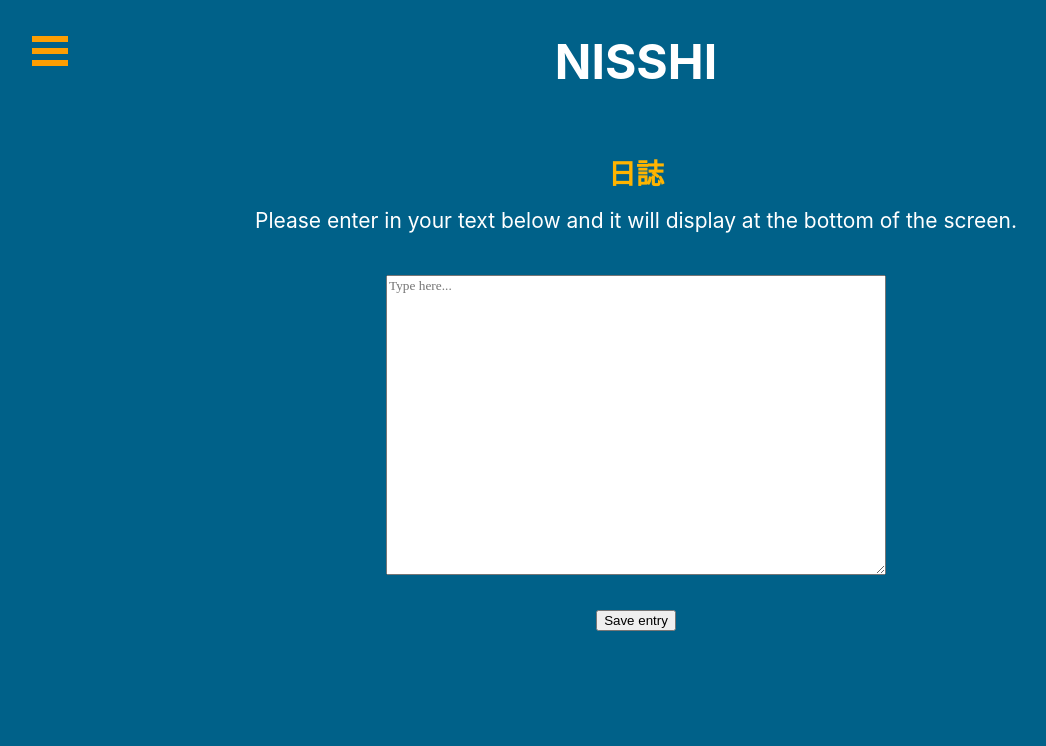
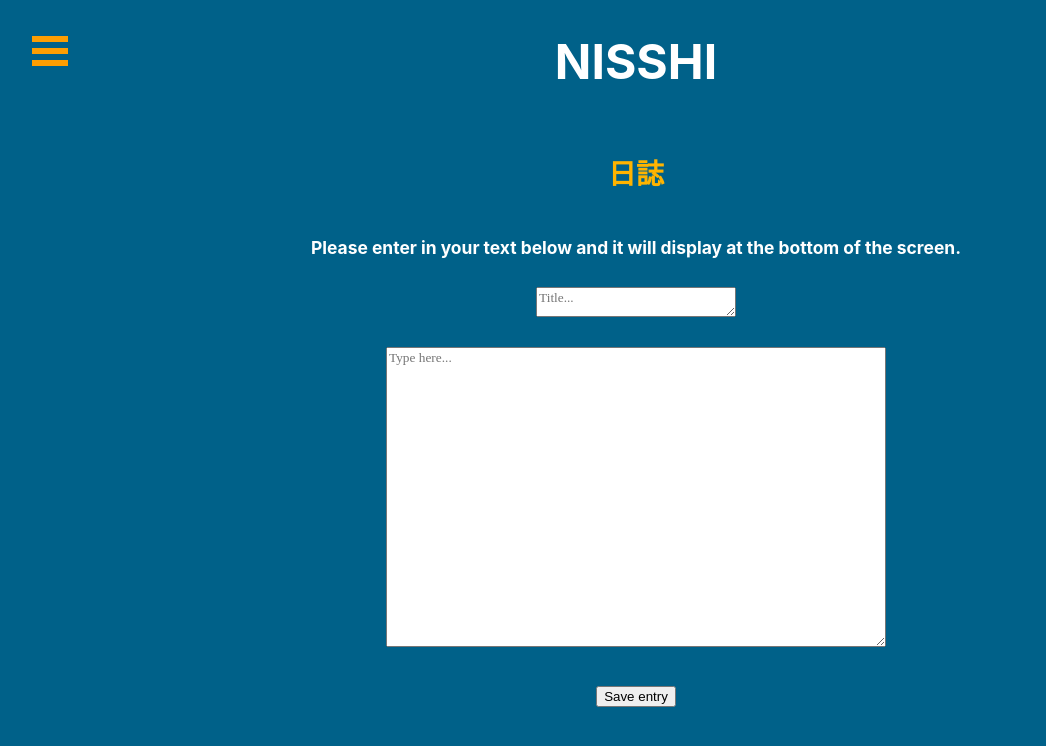
Before and after one commit to DerekPena/Nisshi, a React (Create React App) app: page / in a window 1280 px wide. Shown: the top 746 px of the page, without its empty margins (4-1050 px from the left). Built offline with nearby package versions, Linux system fonts and the light colour scheme.

Commit message:
Modularizing the Journal

```diff
--- a/src/frontend/App.js
+++ b/src/frontend/App.js
@@ -1,29 +1,9 @@
 import './App.css';
 import React, {useState} from 'react'
 import Sidebar from './sidebar';
+import Journal from './journal'
 
 function App() {
-  const [data, setData]=useState(null)
-
-  const handleSubmit = (e) => {
-    e.preventDefault();
-
-    fetch('http://localhost:5000/post',{
-       method: 'POST',
-       headers: {'Content-type': 'application/json'},
-       body: JSON.stringify(data)
-    })
-      .then(response => {return response.json()})
-      .catch(error => {console.log("Error: ", error)})
-
-    console.log(`Form submitted, ${data}`);
-  }
-
-  function getData(val)
-  {
-    //setData stores the text entry in a variable, updating as the user types
-    setData(val.target.value)
-  }
 
   return (
     <div className="App">
@@ -35,20 +15,9 @@ function App() {
       </header>
 
       <div className="App-content" id="body">
-        <h7>Please enter in your text below and it will display at the bottom of the screen.</h7>
-        <p></p>
+        <h5>Please enter in your text below and it will display at the bottom of the screen.</h5>
 
-        <form onSubmit = {handleSubmit} method="post" action='http://localhost:5000/post'>
-            <textarea
-              placeholder="Type here..."
-              id = "journal"
-              onChange={getData}
-              style={{height:"300px", width:"500px", wordWrap:"break-word", wordBreak:"break-all", fontFamily:"serif"}}
-            />
-
-            <h3>{data}</h3>
-            <button type = 'submit'>Save entry</button>
-        </form>
+        <Journal />
       </div>
 
     </div>
--- /dev/null
+++ b/src/frontend/journal.js
@@ -0,0 +1,54 @@
+import React, {useState} from 'react'
+
+export default props => {
+  const [title, setTitle]=useState(null)
+  const [entry, setEntry]=useState(null)
+
+  const handleSave = (e) => {
+    e.preventDefault();
+
+    fetch('http://localhost:5000/post',{
+        method: 'POST',
+        headers: {'Content-type': 'application/json'},
+        body: JSON.stringify({title, entry})
+    })
+    .then(response => response.json())
+    .then(title => {console.log("Success: ", title)})
+    .then(entry => {console.log("Success: ", entry)})
+    .catch(error => {console.log("Error: ", error)})
+
+    //console.log(`Journal, ${data}`);
+  }
+
+  function getTitle(val){
+    //setTitle stores the text entry in a variable, updating as the user types
+    setTitle(val.target.value)
+  }
+
+  function getEntry(val){
+    //setEntry stores the text entry in a variable, updating as the user types
+    setEntry(val.target.value)
+  }
+
+  return (
+    <form onSubmit = {handleSave} method="post" action='http://localhost:5000/post'>
+      <textarea
+        placeholder="Title..."
+        id = "journal_title"
+        onChange={getTitle}
+        style={{height:"30px", width:"200px", wordWrap:"break-word", wordBreak:"break-all", fontFamily:"serif"}}
+      />
+      <h3>{title}</h3>
+
+      <textarea
+        placeholder="Type here..."
+        name = "journal_entry"
+        onChange={getEntry}
+        style={{height:"300px", width:"500px", wordWrap:"break-word", wordBreak:"break-all", fontFamily:"serif"}}
+      />
+      <h5>{entry}</h5>
+
+      <button type = 'submit'>Save entry</button>
+    </form>
+  );
+};
--- a/src/frontend/sidebar.js
+++ b/src/frontend/sidebar.js
@@ -6,24 +6,24 @@ export default props => {
   return (
     <Menu>
       <a className="title" href="/">
-        Home <br/>
-            <p className="subtitle">ホメパゲ</p>
+        Home
+        <p className="subtitle">ホメパゲ</p>
       </a>
       <a className="title" href="/login">
-        Login <br/>
-            <p className="subtitle">ログイン</p>
+        Login
+        <p className="subtitle">ログイン</p>
       </a>
       <a className="title" href="/entries">
-        Entries <br/>
-            <p className="subtitle">きにゅう</p>
+        Entries
+        <p className="subtitle">きにゅう</p>
       </a>
       <a className="title" href="/exercises">
-        Exercises <br/>
-            <p className="subtitle">れんしゅう</p>
+        Exercises
+        <p className="subtitle">れんしゅう</p>
       </a>
       <a className="title" href="/journal">
-        Journal <br/>
-            <p className="subtitle">にっし</p>
+        Journal
+        <p className="subtitle">にっし</p>
       </a>
     </Menu>
   );
```
